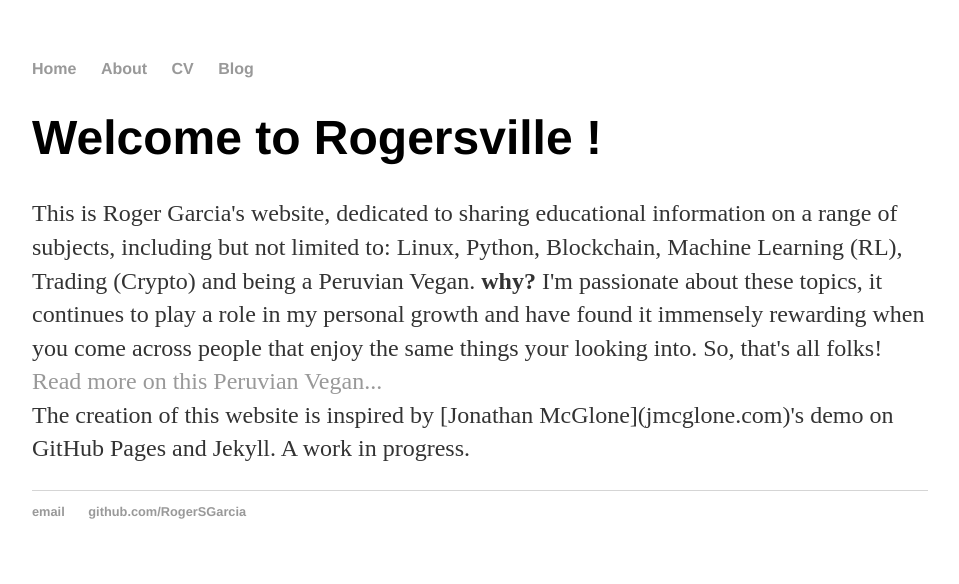
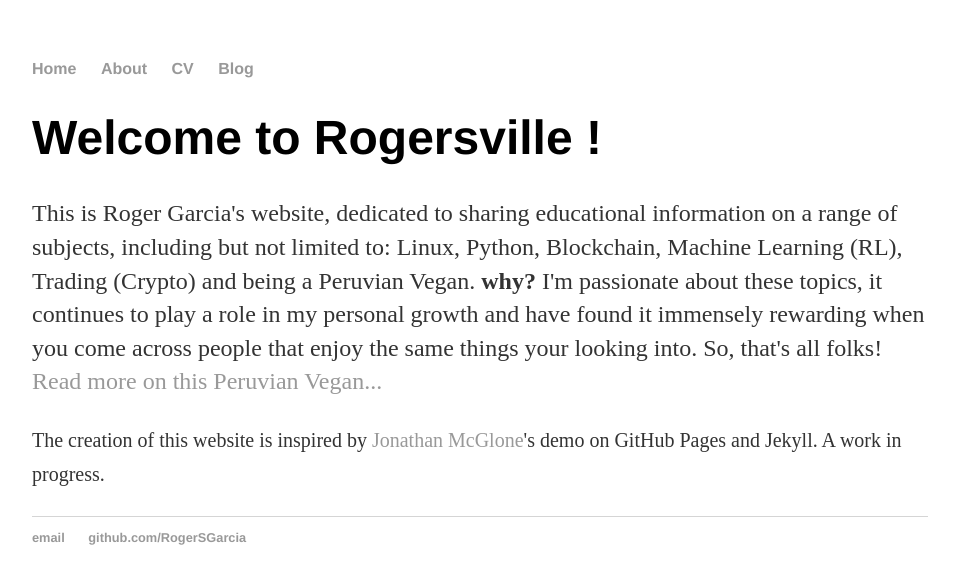
Before and after one commit to RogerSGarcia/RogerSGarcia.github.io, a Jekyll site: the page built from index.html, in a window 1280 px wide. Shown: the top 584 px of the page, without its empty margins (160-1119 px from the left). Built offline with Jekyll 4.4.1, drawn with Linux system fonts in a browser that asks for light colours.

Commit message:
minor changes

```diff
--- a/about/index.html
+++ b/about/index.html
@@ -5,9 +5,8 @@
 <div class = "about">
 	<h1>About </h1>
 	<p>
-	As of Spring 2019, I am a Graduate Teacher Assistant in Computer Science at Mississippi State University (<strong>Hail State !</strong>) , I am currently under the supervision of Prof. [Christopher Archibald](http://web.cse.msstate.edu/~archibald/).
+	As of Spring 2019, I am a Graduate Teacher Assistant in Computer Science at Mississippi State University (<strong>Hail State !</strong>) , I am currently under the supervision of Prof. <a href="http://web.cse.msstate.edu/~archibald/">Christopher Archibald</a></li>
 	</p>
-
 	<ul class = "contacts">
 		<li><a href="https://github.com/RogerSGarcia">@GitHub</a></li>
 	</ul>
--- a/index.html
+++ b/index.html
@@ -6,9 +6,12 @@
 	<h1> Welcome to Rogersville ! </h1>
 
 	<p>
-		This is Roger Garcia's website, dedicated to sharing educational information on a range of subjects, including but not limited to: Linux, Python, Blockchain, Machine Learning (RL), Trading (Crypto) and being a Peruvian Vegan. <strong>why?</strong> I'm passionate about these topics, it continues to play a role in my personal growth and have found it immensely rewarding when you come across people that enjoy the same things your looking into. So, that's all folks! <a href="/about"> Read more on this Peruvian Vegan...</a><br>
-
-		The creation of this website is inspired by [Jonathan McGlone](jmcglone.com)'s demo on GitHub Pages and Jekyll. A work in progress.
+		This is Roger Garcia's website, dedicated to sharing educational information on a range of subjects, including but not limited to: Linux, Python, Blockchain, Machine Learning (RL), Trading (Crypto) and being a Peruvian Vegan. <strong>why?</strong> I'm passionate about these topics, it continues to play a role in my personal growth and have found it immensely rewarding when you come across people that enjoy the same things your looking into. So, that's all folks! <a href="/about"> Read more on this Peruvian Vegan...</a>
+	</p>
+	<p>
+	<small>
+		The creation of this website is inspired by <a href="http://jmcglone.com">Jonathan McGlone</a>'s demo on GitHub Pages and Jekyll. A work in progress.
+	</small>
 	</p>
 
 </div><!-- /.blurb -->
```
